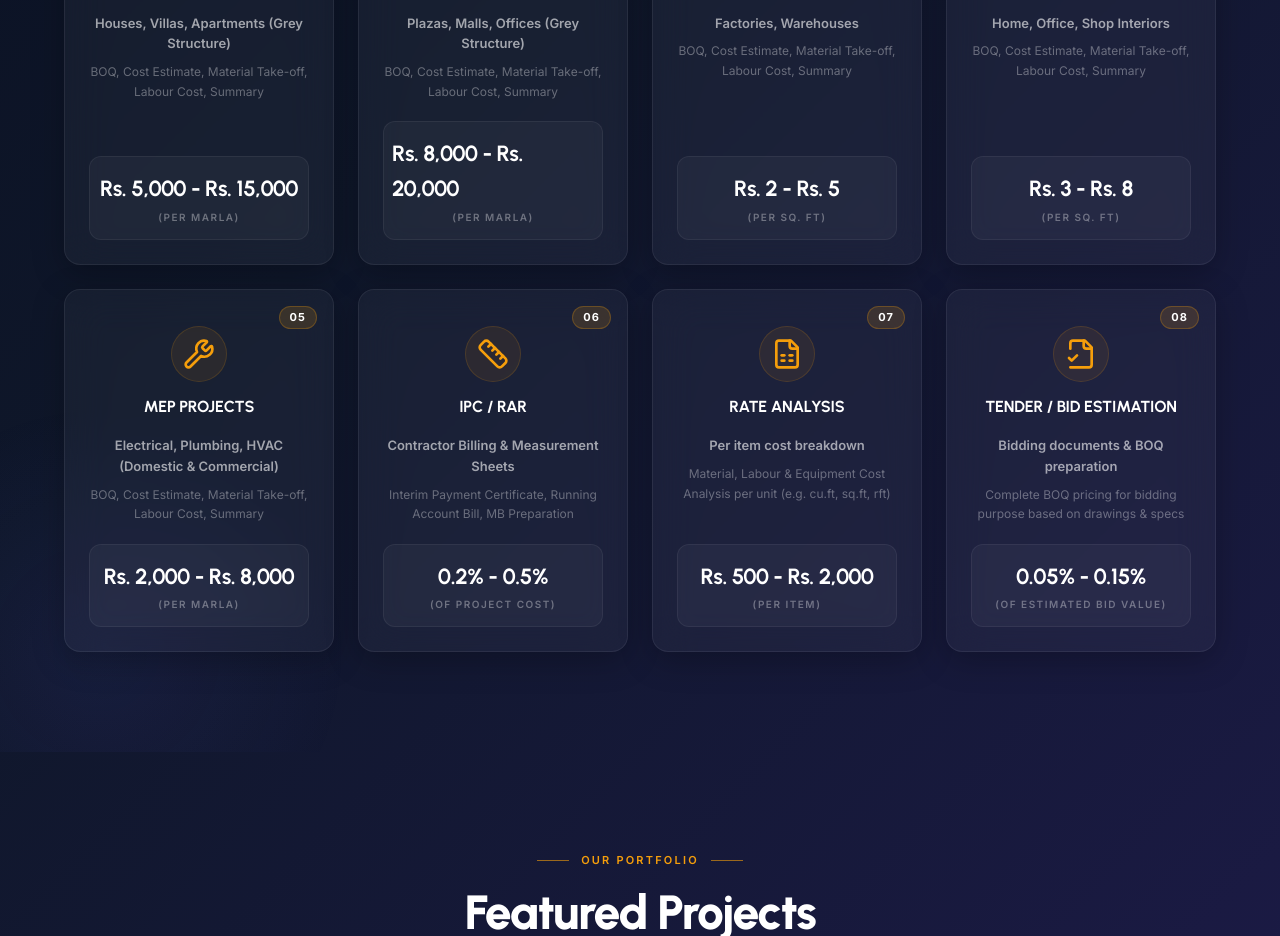
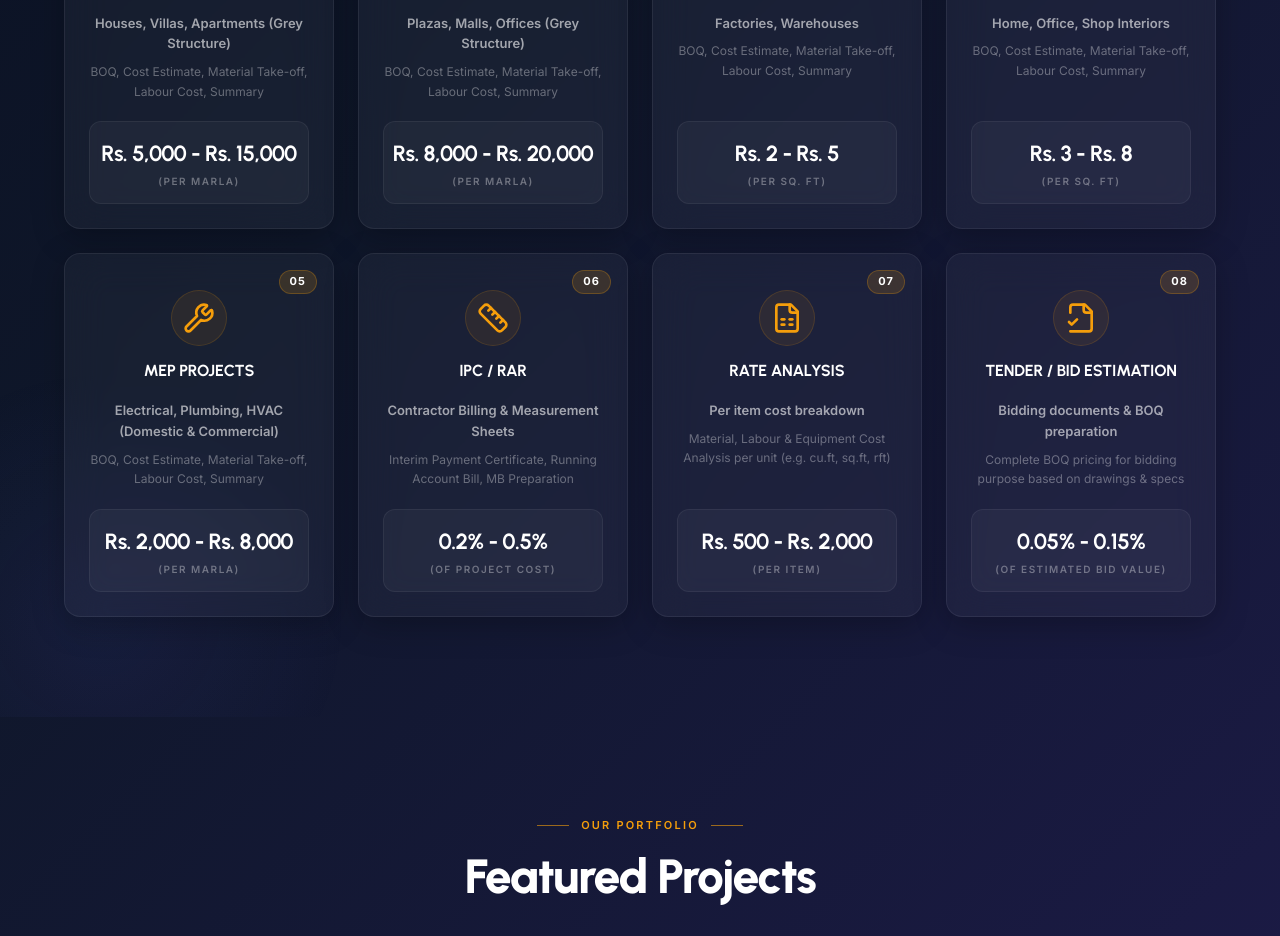
Before and after one commit to engineersbwc/RJDEVELOPER, a React (Vite) app: page / in a window 1280 px wide. Shown: the part 2300-3236 px from the top of the page. Built offline with nearby package versions, Linux system fonts and the light colour scheme.

Commit message:
first commit

```diff
--- a/src/components/EstimationRates.tsx
+++ b/src/components/EstimationRates.tsx
@@ -35,7 +35,7 @@ const EstimationRates = () => {
 
               viewport={{ once: true }}
               transition={{ delay: i * 0.12, duration: 0.6, ease: [0.16, 1, 0.3, 1] }}
-              className="relative rounded-2xl p-6 flex flex-col h-full group cursor-pointer overflow-hidden min-w-[85vw] sm:min-w-[280px] md:min-w-0 snap-center"
+              className="relative rounded-2xl p-6 flex flex-col h-auto group cursor-pointer overflow-hidden min-w-[85vw] sm:min-w-[280px] md:min-w-0 snap-center"
               style={{
                 background: 'rgba(255,255,255,0.04)',
                 backdropFilter: 'blur(20px)',
@@ -80,7 +80,7 @@ const EstimationRates = () => {
                   className="w-full flex flex-col items-center justify-center rounded-xl py-3.5 px-2 transition-all duration-400"
                   style={{ background: 'rgba(255,255,255,0.04)', border: '1px solid rgba(255,255,255,0.06)' }}
                 >
-                  <span className="text-white font-heading font-bold group-hover:text-accent transition-colors duration-300" style={{ fontSize: '1.375rem', letterSpacing: '-0.02em' }}>{rate.price}</span>
+                  <span className="text-white font-heading font-bold group-hover:text-accent transition-colors duration-300 text-[1.125rem] sm:text-[1.375rem] tracking-tight">{rate.price}</span>
                   <span className="text-white/35 font-semibold mt-0.5 uppercase group-hover:text-accent/60 transition-colors duration-300" style={{ fontSize: '0.625rem', letterSpacing: '0.15em' }}>{rate.unit}</span>
                 </div>
               </div>
--- a/src/components/Services.tsx
+++ b/src/components/Services.tsx
@@ -34,7 +34,7 @@ const Services = () => {
 
               viewport={{ once: true }}
               transition={{ delay: index * 0.15, duration: 0.6, ease: [0.16, 1, 0.3, 1] }}
-              className="group relative rounded-2xl p-7 flex flex-col h-full z-10 overflow-hidden cursor-pointer min-w-[85vw] sm:min-w-[320px] md:min-w-0 snap-center"
+              className="group relative rounded-2xl p-7 flex flex-col h-auto z-10 overflow-hidden cursor-pointer min-w-[85vw] sm:min-w-[320px] md:min-w-0 snap-center"
               style={{
                 background: 'rgba(255,255,255,0.04)',
                 backdropFilter: 'blur(20px)',
--- a/src/components/Testimonials.tsx
+++ b/src/components/Testimonials.tsx
@@ -27,7 +27,7 @@ const Testimonials = () => {
 
               viewport={{ once: true }}
               transition={{ delay: i * 0.1, duration: 0.5, ease: 'easeOut' }}
-              className="relative rounded-2xl p-8"
+              className="relative rounded-2xl p-8 flex flex-col h-auto min-w-[85vw] sm:min-w-[320px] md:min-w-0 snap-center"
               style={{
                 background: 'rgba(255,255,255,0.04)',
                 backdropFilter: 'blur(20px)',
```
